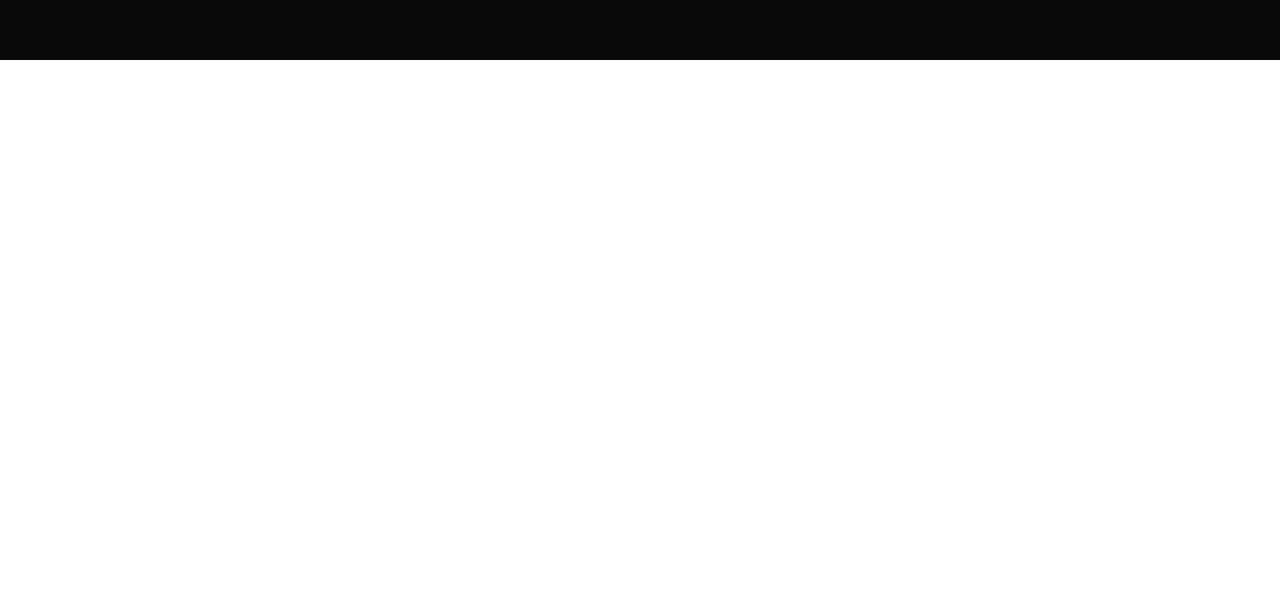
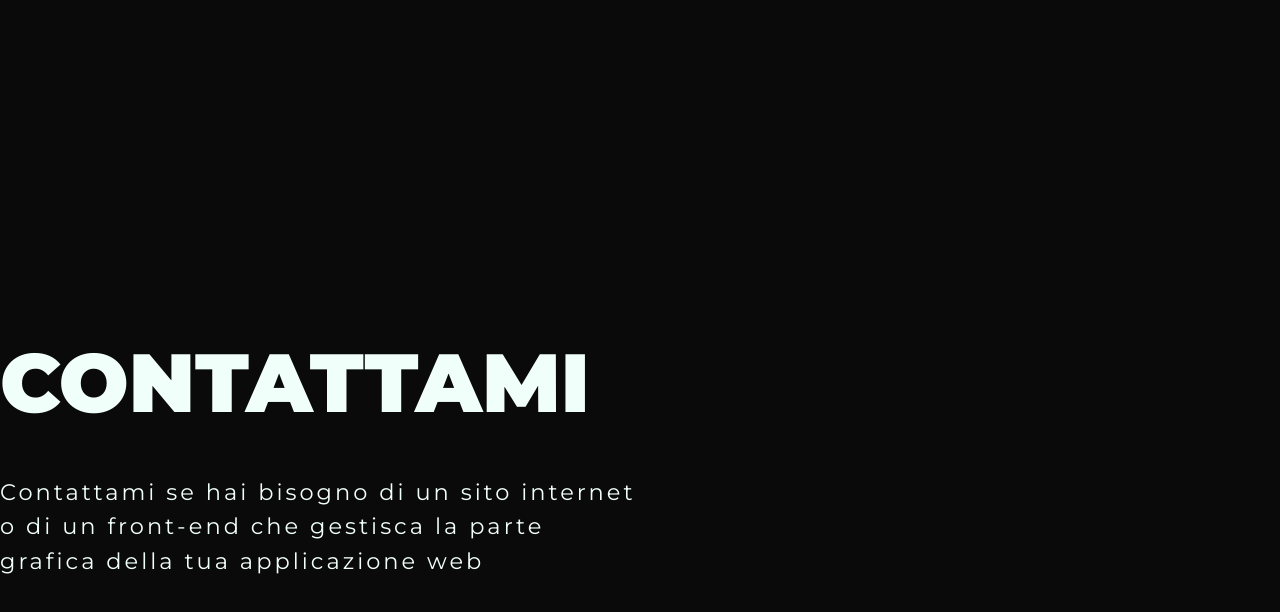
Before and after one commit to MattiaPompita/portfolio-web, a React (Create React App) app: page / in a window 1280 px wide. Shown: the part 3265-3877 px from the top of the page. Before the commit the page ends 3325 px from the top, so only its background shows below. Built offline with nearby package versions, Linux system fonts and the light colour scheme.

Commit message:
Contatti section

```diff
--- a/src/App.js
+++ b/src/App.js
@@ -2,6 +2,7 @@ import { Fragment } from "react";
 import style from "./App.module.css";
 import Card from "./components/Card";
 import ChiSono from "./components/ChiSono";
+import Contatti from "./components/Contatti";
 
 import Homepage from "./components/Homepage";
 import Skill from "./components/Skill";
@@ -20,6 +21,8 @@ function App() {
           <Card /><div class="clear"></div>
           <ChiSono />
           <Skill />
+          <Contatti />
+
         </div>
         {/* </SmoothScroll> */}
       </div>
--- /dev/null
+++ b/src/components/Contatti.js
@@ -0,0 +1,72 @@
+import { useAnimation } from "framer-motion";
+import { useInView } from "react-intersection-observer";
+import { useEffect } from "react";
+
+import style from "./Contatti.module.css";
+
+import { motion } from "framer-motion";
+import Spacer from "./helpers/Spacer";
+
+const Contatti = () => {
+  const parent = {
+    hidden: {
+      transition: { ease: [0.455, 0.03, 0.515, 0.955], duration: 0.85 },
+    },
+    visible: {
+      opacity: 1,
+      transition: {
+        staggerChildren: 0.3,
+        ease: [0.455, 0.03, 0.515, 0.955],
+        duration: 0.75,
+      },
+    },
+  };
+
+  const child = {
+    hidden: {
+      y: "150%",
+      transition: { ease: [0.455, 0.03, 0.515, 0.955], duration: 0.85 },
+    },
+    visible: {
+      opacity: 1,
+      y: 0,
+      transition: {
+        ease: [0.455, 0.03, 0.515, 0.955],
+        duration: 0.75,
+      },
+    },
+  };
+
+  const controls = useAnimation();
+  const { ref, inView } = useInView();
+
+  useEffect(() => {
+    if (inView) {
+      controls.start("visible");
+    }
+  }, [controls, inView]);
+
+  return (
+    <section className={style.contatti}>
+      <div className={`container`}>
+        <motion.div
+          className={style.text}
+          variants={parent}
+          initial="hidden"
+          animate={controls}
+        >
+          <motion.h3 ref={ref} variants={child} className={style.title}>
+            Contattami
+          </motion.h3>
+          <Spacer name={"xl"} />
+          <motion.p variants={child} className={style.paragraph}>
+            Contattami se hai bisogno di un sito internet o di un front-end che
+            gestisca la parte grafica della tua applicazione web
+          </motion.p>
+        </motion.div>
+      </div>
+    </section>
+  );
+};
+
+export default Contatti;
--- /dev/null
+++ b/src/components/Contatti.module.css
@@ -0,0 +1,33 @@
+.contatti {
+    display: flex;
+    align-items: center;
+    width: 100vw;
+    height: 100vh;
+  }
+
+  .text {
+    /* overflow: hidden; */
+  }
+
+  .title {
+    font-size: 5.5rem;
+    font-weight: 900;
+    text-transform: uppercase;
+    position: relative;
+    display: inline-block;
+    z-index: 1;
+  }
+
+  .paragraph {
+      font-size: 1.5rem;
+      line-height: 2.3rem;
+      letter-spacing: 0.2rem;
+      width: 50%;
+      font-weight: 400;
+  }
+
+
+
+  @media only screen and (max-width: 1920px) {
+
+  }
```
